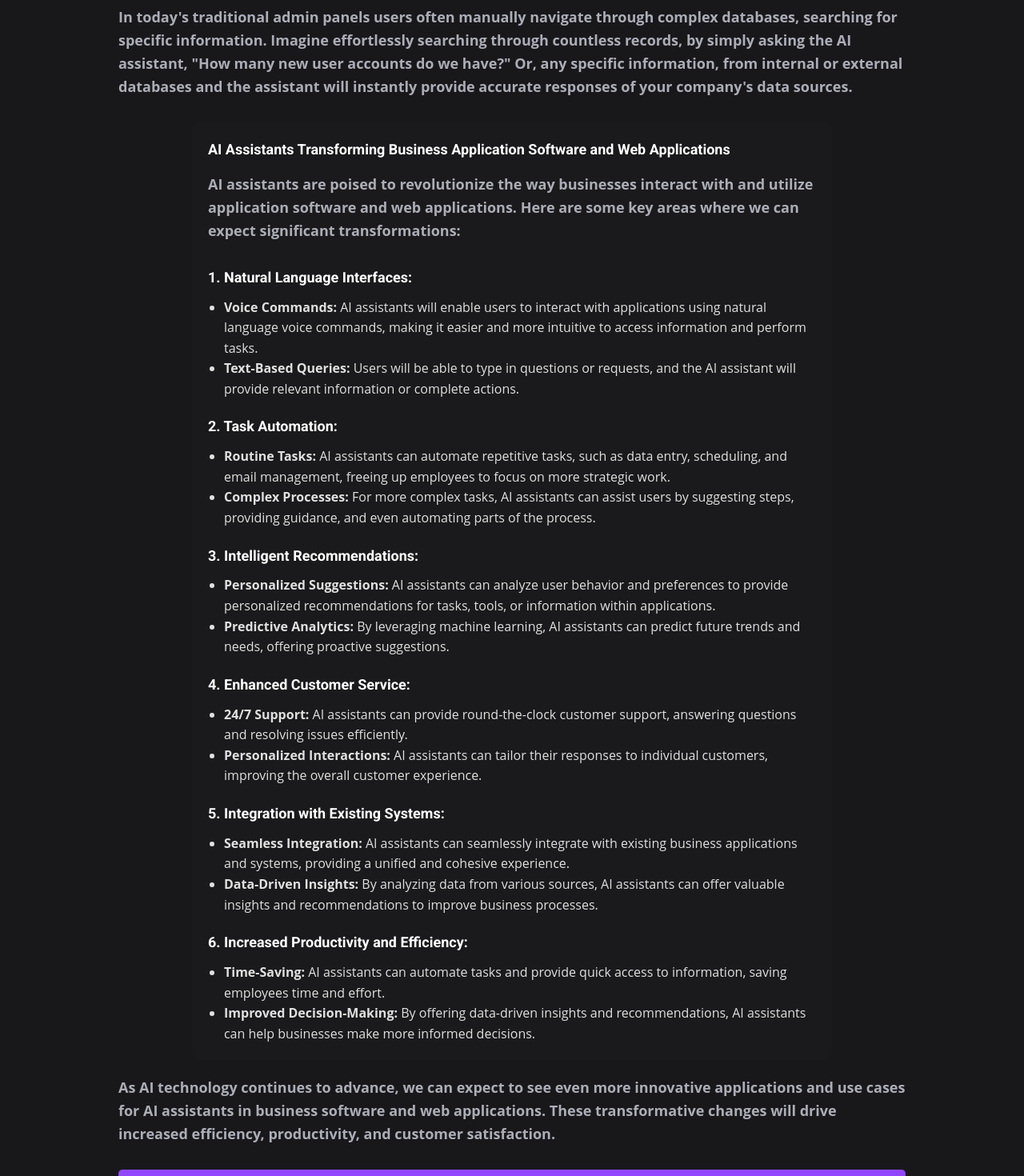
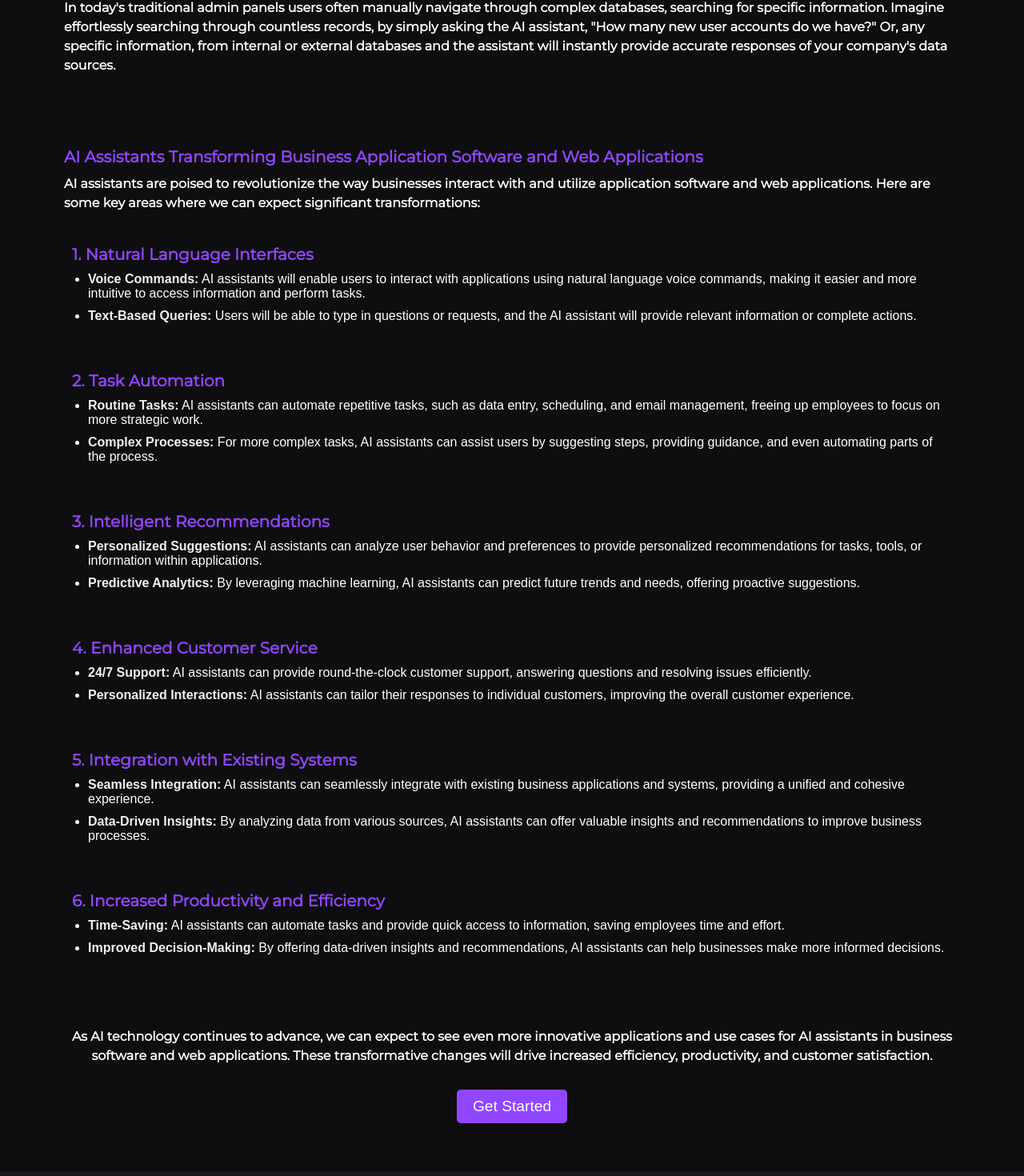
Before and after one commit to gitlaws/AI-Fusion, an Angular app: page /home in a window 1280 px wide. Shown: the part 548-2018 px from the top of the page at 80% size. Built offline with nearby package versions, Linux system fonts and the light colour scheme.

Commit message:
home update

```diff
--- a/src/app/common/home/home.component.html
+++ b/src/app/common/home/home.component.html
@@ -1,15 +1,18 @@
 <div class="wrapper">
   <div class="intro-container">
+    <header>
       <h1>AI Fusion</h1>
       <p>
-      AI Fusion is a tool showcasing my ability to integrate AI assistant bots,
-      powered by advanced LLM models and customized into your software and web
-      applications. Over the coming decade AI in the workplace has the potential
-      to transform industries and substantially augment productivity across a
-      variety of applications.
+        AI Fusion is a tool showcasing my ability to integrate AI assistant
+        bots, powered by advanced LLM models and customized into your software
+        and web applications. Over the coming decade AI in the workplace has the
+        potential to transform industries and substantially augment productivity
+        across a variety of applications.
       </p>
-    <div class="features">
-      <h3>Features:</h3>
+    </header>
+
+    <section class="features">
+      <h2>Features</h2>
       <ul>
         <li>
           Personalized AI assistants tailored for specific industries or tasks
@@ -22,10 +25,10 @@
           external data sources
         </li>
       </ul>
-    </div>
+    </section>
 
-    <div class="scenario">
-      <h3>RAG use case:</h3>
+    <section class="scenario">
+      <h2>RAG Use Case</h2>
       <p>
         In today's traditional admin panels users often manually navigate
         through complex databases, searching for specific information. Imagine
@@ -34,25 +37,27 @@
         information, from internal or external databases and the assistant will
         instantly provide accurate responses of your company's data sources.
       </p>
-    </div>
+    </section>
 
-    <div class="transformation">
-      <h3>
+    <section class="transformation">
+      <h2>
         AI Assistants Transforming Business Application Software and Web
         Applications
-      </h3>
+      </h2>
       <p>
         AI assistants are poised to revolutionize the way businesses interact
         with and utilize application software and web applications. Here are
         some key areas where we can expect significant transformations:
       </p>
-      <h4>1. Natural Language Interfaces:</h4>
+
+      <article>
+        <h3>1. Natural Language Interfaces</h3>
         <ul>
           <li>
             <strong>Voice Commands:</strong> AI assistants will enable users to
             interact with applications using natural language voice commands,
-          making it easier and more intuitive to access information and perform
-          tasks.
+            making it easier and more intuitive to access information and
+            perform tasks.
           </li>
           <li>
             <strong>Text-Based Queries:</strong> Users will be able to type in
@@ -60,12 +65,15 @@
             information or complete actions.
           </li>
         </ul>
-      <h4>2. Task Automation:</h4>
+      </article>
+
+      <article>
+        <h3>2. Task Automation</h3>
         <ul>
           <li>
-          <strong>Routine Tasks:</strong> AI assistants can automate repetitive
-          tasks, such as data entry, scheduling, and email management, freeing
-          up employees to focus on more strategic work.
+            <strong>Routine Tasks:</strong> AI assistants can automate
+            repetitive tasks, such as data entry, scheduling, and email
+            management, freeing up employees to focus on more strategic work.
           </li>
           <li>
             <strong>Complex Processes:</strong> For more complex tasks, AI
@@ -73,20 +81,27 @@
             and even automating parts of the process.
           </li>
         </ul>
-      <h4>3. Intelligent Recommendations:</h4>
+      </article>
+
+      <article>
+        <h3>3. Intelligent Recommendations</h3>
         <ul>
           <li>
             <strong>Personalized Suggestions:</strong> AI assistants can analyze
-          user behavior and preferences to provide personalized recommendations
-          for tasks, tools, or information within applications.
+            user behavior and preferences to provide personalized
+            recommendations for tasks, tools, or information within
+            applications.
           </li>
           <li>
-          <strong>Predictive Analytics:</strong> By leveraging machine learning,
-          AI assistants can predict future trends and needs, offering proactive
-          suggestions.
+            <strong>Predictive Analytics:</strong> By leveraging machine
+            learning, AI assistants can predict future trends and needs,
+            offering proactive suggestions.
           </li>
         </ul>
-      <h4>4. Enhanced Customer Service:</h4>
+      </article>
+
+      <article>
+        <h3>4. Enhanced Customer Service</h3>
         <ul>
           <li>
             <strong>24/7 Support:</strong> AI assistants can provide
@@ -99,24 +114,31 @@
             customer experience.
           </li>
         </ul>
-      <h4>5. Integration with Existing Systems:</h4>
+      </article>
+
+      <article>
+        <h3>5. Integration with Existing Systems</h3>
         <ul>
           <li>
             <strong>Seamless Integration:</strong> AI assistants can seamlessly
-          integrate with existing business applications and systems, providing a
-          unified and cohesive experience.
+            integrate with existing business applications and systems, providing
+            a unified and cohesive experience.
           </li>
           <li>
-          <strong>Data-Driven Insights:</strong> By analyzing data from various
-          sources, AI assistants can offer valuable insights and recommendations
-          to improve business processes.
+            <strong>Data-Driven Insights:</strong> By analyzing data from
+            various sources, AI assistants can offer valuable insights and
+            recommendations to improve business processes.
           </li>
         </ul>
-      <h4>6. Increased Productivity and Efficiency:</h4>
+      </article>
+
+      <article>
+        <h3>6. Increased Productivity and Efficiency</h3>
         <ul>
           <li>
             <strong>Time-Saving:</strong> AI assistants can automate tasks and
-          provide quick access to information, saving employees time and effort.
+            provide quick access to information, saving employees time and
+            effort.
           </li>
           <li>
             <strong>Improved Decision-Making:</strong> By offering data-driven
@@ -124,7 +146,10 @@
             more informed decisions.
           </li>
         </ul>
-    </div>
+      </article>
+    </section>
+
+    <footer>
       <p>
         As AI technology continues to advance, we can expect to see even more
         innovative applications and use cases for AI assistants in business
@@ -132,5 +157,6 @@
         increased efficiency, productivity, and customer satisfaction.
       </p>
       <button class="get-started-btn">Get Started</button>
+    </footer>
   </div>
 </div>
--- a/src/app/common/home/home.component.scss
+++ b/src/app/common/home/home.component.scss
@@ -1,269 +1,146 @@
-@import url("https://fonts.googleapis.com/css2?family=Roboto:wght@400;700&display=swap");
+// Variables for Twitch theme colors
+$color-primary: #9146ff;
+$color-secondary: #6441a4;
+$color-text: #ffffff;
+$color-background: #0e0e10;
+$color-accent: #f0f0f0;
+$background-color: #28282b;
 
-// Color Variables
-$heading-color: #ffffff;
-$primary-purple-color: #6441a5;
-$border-light-color: #9147ff;
-$border-dark-color: #6441a5;
-$primary-color: #9146ff;
-$secondary-color: #adadb8;
-$background-color: #18181b;
-$hover-color: darken($primary-color, 10%);
-$subtext-color: #cccccc;
-$subtext-highlight-color: #ffcc00;
-$features-background-color: rgba(32, 32, 32, 0.3); // % opacity
-$features-text-color: #e0e0e0;
+// Variables for spacing
+$margin-small: 10px;
+$margin-medium: 20px;
+$margin-large: 30px;
 
-// Font Variables
-$heading-font-family: "Roboto", sans-serif;
-$body-font-family: "Open Sans", sans-serif;
-$font-size-desktop: 18px;
-$font-size-tablet: 16px;
-$font-size-mobile: 14px;
+// Variables for font sizes and line heights
+$font-size-large: 32px;
+$font-size-medium: 20px;
+$font-size-small: 16px;
+$line-height: 1.5;
 
-// Mixin for responsive design
-@mixin respond-to($media) {
-  @if $media == "tablet" {
-    @media (max-width: 1200px) {
-      @content;
+// Variables for border radius
+$border-radius-small: 5px;
+$border-radius-medium: 8px;
+
+// Mixin for border-radius
+@mixin border-radius($radius) {
+  border-radius: $radius;
 }
-  } @else if $media == "mobile" {
-    @media (max-width: 896) {
-      @content;
+
+// Mixin for padding
+@mixin padding($padding) {
+  padding: $padding;
+}
+
+.wrapper {
+  background-color: $color-background;
+  color: $color-text;
+  @include padding($margin-medium);
+  font-family: Arial, sans-serif;
+
+  .intro-container {
+    max-width: 1200px;
+    margin: 0 auto;
+    @include padding($margin-medium);
+    @include border-radius($border-radius-medium);
+
+    header {
+      text-align: center;
+
+      h1 {
+        color: $color-primary;
+        font-size: $font-size-large;
+        margin-bottom: $margin-small;
+      }
+
+      p {
+        font-size: $font-size-small;
+        line-height: $line-height;
+        margin-bottom: $margin-medium;
+      }
+    }
+
+    .features,
+    .scenario,
+    .transformation {
+      margin-top: $margin-large;
+      @include padding($margin-medium);
+      background-color: $color-background;
+      @include border-radius($border-radius-medium);
+
+      h2 {
+        color: $color-primary;
+        font-size: $font-size-medium;
+        margin-bottom: $margin-small;
+      }
+
+      ul {
+        list-style-type: disc;
+        padding-left: $margin-medium;
+
+        li {
+          margin-bottom: $margin-small;
+        }
+      }
+
+      p {
+        font-size: $font-size-small;
+        line-height: $line-height;
+        margin-bottom: $margin-medium;
+      }
+
+      article {
+        margin-top: $margin-large;
+        @include padding($margin-small);
+        @include border-radius($border-radius-medium);
+
+        h3 {
+          color: $color-primary;
+          font-size: $font-size-medium;
+          margin-bottom: $margin-small;
+        }
+
+        ul {
+          list-style-type: disc;
+          padding-left: $margin-medium;
+
+          li {
+            margin-bottom: $margin-small;
+
+            strong {
+              color: $color-accent;
+            }
+          }
         }
       }
     }
 
-// Wrapper Styles
-.wrapper {
-  display: flex;
-  justify-content: center;
-  align-items: center;
-  min-height: 768px;
-  margin: 0;
-  background-color: $background-color;
+    footer {
+      margin-top: $margin-large;
+      @include padding($margin-medium);
+      background-color: $color-background;
+      @include border-radius($border-radius-medium);
+      text-align: center;
+
+      p {
+        font-size: $font-size-small;
+        line-height: $line-height;
+        margin-bottom: $margin-medium;
       }
 
-// Intro Container Styles
-.intro-container {
-  text-align: left;
-  padding: 20px;
-  background-color: $background-color;
-  max-width: 1024px;
-  font-family: $body-font-family;
-  color: $secondary-color;
-  line-height: 1.6;
+      .get-started-btn {
+        margin-top: $margin-small;
+        @include padding($margin-small $margin-medium);
+        background-color: $color-primary;
+        color: $color-text;
+        border: none;
+        @include border-radius($border-radius-small);
+        font-size: 1.2em;
+        cursor: pointer;
 
-  // @include respond-to("tablet") {
-  //   padding: 15px;
-  // }
-
-  // @include respond-to("mobile") {
-  //   padding: 10px;
-  // }
-}
-
-// Heading Styles
-.intro-container h1 {
-  font-size: 1.5em; // Reduced from 2.5em
-  margin-bottom: 20px;
-  color: $primary-purple-color;
-  text-shadow: 1px 1px 2px rgba(0, 0, 0, 0.1);
-  font-family: $heading-font-family;
-
-  // @include respond-to("tablet") {
-  //   font-size: $font-size-tablet;
-  // }
-
-  // @include respond-to("mobile") {
-  //   font-size: $font-size-mobile;
-  // }
-}
-
-.intro-container h3 {
-  font-size: $font-size-desktop; // Reduced from 1.8em
-  margin-bottom: 15px;
-  color: $heading-color;
-  text-shadow: 1px 1px 2px rgba(0, 0, 0, 0.1);
-  font-family: $heading-font-family;
-
-  @include respond-to("tablet") {
-    font-size: $font-size-tablet;
-  }
-
-  @include respond-to("mobile") {
-    font-size: $font-size-mobile;
+        &:hover {
+          background-color: darken($color-primary, 10%);
         }
       }
-
-.intro-container .subheading {
-  font-size: $font-size-desktop; // Reduced from 2em
-  margin-bottom: 20px;
-  color: $heading-color;
-  font-family: $heading-font-family;
-
-  @include respond-to("tablet") {
-    font-size: $font-size-tablet;
-  }
-
-  @include respond-to("mobile") {
-    font-size: $font-size-mobile;
     }
   }
-
-// Paragraph Styles
-.intro-container p {
-  font-size: $font-size-desktop; // Reduced from 1.2em
-  margin-bottom: 30px;
-  color: $secondary-color;
-  font-family: $body-font-family;
-  line-height: 1.6;
-
-  @include respond-to("tablet") {
-    font-size: $font-size-tablet;
 }
-
-  @include respond-to("mobile") {
-    font-size: $font-size-mobile;
-  }
-}
-
-// Features, Anecdote, Scenario, Transformation Styles
-.features,
-.anecdote,
-.transformation {
-  text-align: left;
-  margin: 20px auto;
-  max-width: 800px;
-  font-family: $body-font-family;
-  line-height: 1.6;
-  padding: 20px;
-  background-color: $features-background-color;
-  border-radius: 10px;
-  color: $features-text-color;
-
-  @include respond-to("tablet") {
-    padding: 15px;
-  }
-
-  @include respond-to("mobile") {
-    padding: 10px;
-  }
-}
-
-.features li {
-  @include respond-to("tablet") {
-    font-size: $font-size-tablet;
-  }
-
-  @include respond-to("mobile") {
-    font-size: $font-size-mobile;
-  }
-}
-
-.features ul,
-.transformation ul {
-  list-style-type: disc;
-  padding-left: 20px;
-
-  @include respond-to("tablet") {
-    padding-left: 15px;
-  }
-
-  @include respond-to("mobile") {
-    padding-left: 10px;
-  }
-}
-
-// Transformation Heading Styles
-.transformation h3 {
-  font-size: $font-size-desktop; // Reduced from 1.8em
-  margin-bottom: 15px;
-  color: $heading-color;
-  text-shadow: 1px 1px 2px rgba(0, 0, 0, 0.1);
-  font-family: $heading-font-family;
-
-  @include respond-to("tablet") {
-    font-size: $font-size-tablet;
-  }
-
-  @include respond-to("mobile") {
-    font-size: $font-size-mobile;
-  }
-}
-
-.transformation h4 {
-  font-size: $font-size-desktop; // Reduced from 1.5em
-  margin-top: 20px;
-  margin-bottom: 10px;
-  color: $heading-color;
-  font-family: $heading-font-family;
-}
-
-.transformation li {
-  @include respond-to("tablet") {
-    font-size: $font-size-tablet;
-  }
-
-  @include respond-to("mobile") {
-    font-size: $font-size-mobile;
-  }
-}
-
-// Button Styles
-.get-started-btn {
-  height: 50px;
-  width: 100%;
-  padding: 10px 20px;
-  font-size: $font-size-desktop; // Reduced from 1em
-  color: #fff;
-  background-color: $primary-color;
-  border: none;
-  border-radius: 5px;
-  cursor: pointer;
-  transition: background-color 0.3s ease, transform 0.3s ease;
-  font-family: $body-font-family;
-
-  @include respond-to("tablet") {
-    font-size: $font-size-tablet;
-  }
-
-  @include respond-to("mobile") {
-    font-size: $font-size-mobile;
-  }
-}
-
-.get-started-btn:hover {
-  background-color: $hover-color;
-  // transform: scale(1.05);
-}
-
-// Subtext Styles
-.subtext {
-  color: $subtext-color;
-  font-size: $font-size-desktop;
-  font-family: $body-font-family;
-
-  @include respond-to("tablet") {
-    font-size: $font-size-tablet;
-  }
-
-  @include respond-to("mobile") {
-    font-size: $font-size-mobile;
-  }
-}
-
-.subtext-highlight {
-  color: $subtext-highlight-color;
-  font-size: $font-size-desktop;
-  font-weight: bold;
-  font-family: $body-font-family;
-
-  @include respond-to("tablet") {
-    font-size: $font-size-tablet;
-  }
-
-  @include respond-to("mobile") {
-    font-size: $font-size-mobile;
-  }
-}
```
Also changed, not shown: src/app/common/toolbar/toolbar.component.scss (+10 -10 lines). Lines whose indentation alone changed are shown as unchanged.
